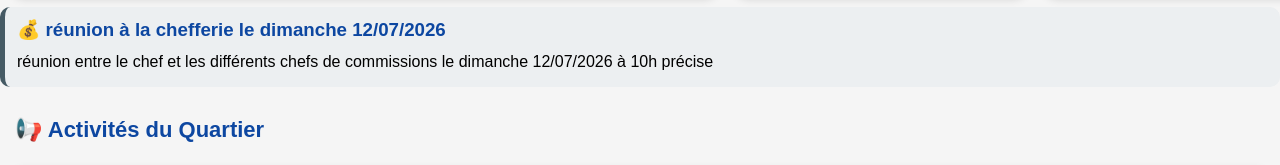
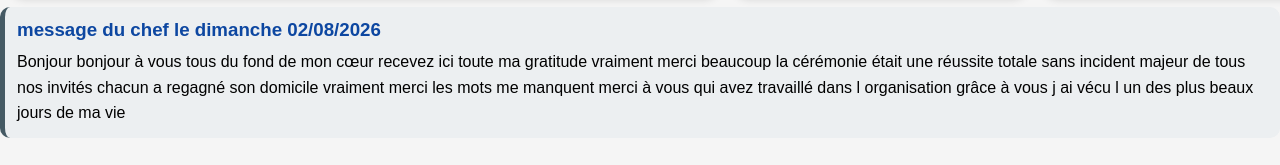
Before and after one commit to Lfg237/quartier-saint-joseph-, a plain HTML site: page index.html in a window 1280 px wide. Shown: the part 906-1071 px from the top of the page. Drawn offline with Linux system fonts and the light colour scheme.

Commit message:
Update index.html

```diff
--- a/index.html
+++ b/index.html
@@ -524,10 +524,9 @@ Votre navigateur ne prend pas en charge le lecteur audio.
 
 
 <div class="cadre cadre-gris">
-        <h3>💰 réunion à la chefferie le dimanche 12/07/2026 </h3>
+        <h3>message du chef le dimanche 02/08/2026 </h3>
         <p>
-réunion entre le chef et les différents chefs de commissions
-le dimanche 12/07/2026 à 10h précise
+Bonjour bonjour à vous tous du fond de mon cœur recevez ici toute ma gratitude vraiment  merci beaucoup la cérémonie était une réussite totale sans incident majeur de tous nos invités chacun a regagné son domicile vraiment merci les mots me manquent merci à vous qui avez travaillé dans l organisation grâce à vous j ai vécu l un des plus beaux jours de ma vie
 </p>
     </div>
 
```
